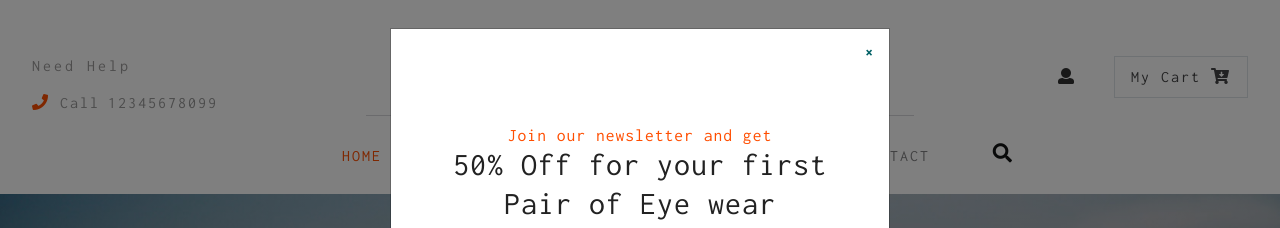
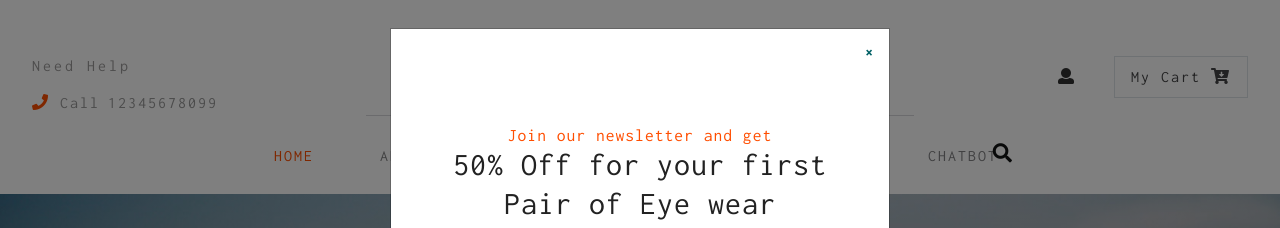
Before and after one commit to shvmrckz/shashank-final, a plain HTML site: page index.html in a window 1280 px wide. Shown: the top 228 px of the page. Drawn offline with Linux system fonts and the light colour scheme.

Commit message:
Update index.html

```diff
--- a/index.html
+++ b/index.html
@@ -286,6 +286,8 @@ Smartphone Compatible web template, free webdesigns for Nokia, Samsung, LG, Sony
 						</li>
 						<li class="nav-item">
 							<a class="nav-link" href="contact.html">Contact</a>
+							<li class="nav-item">
+							<a class="nav-link" href="healthbot.html">Chatbot</a>
 						</li>
 					</ul>
 
```
